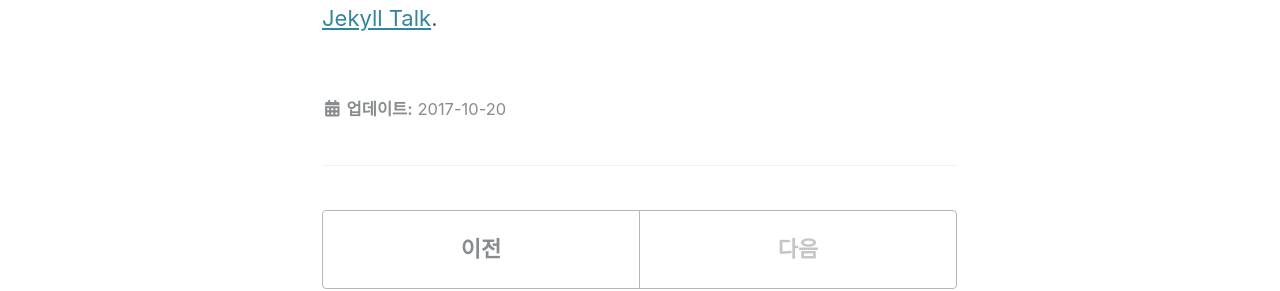
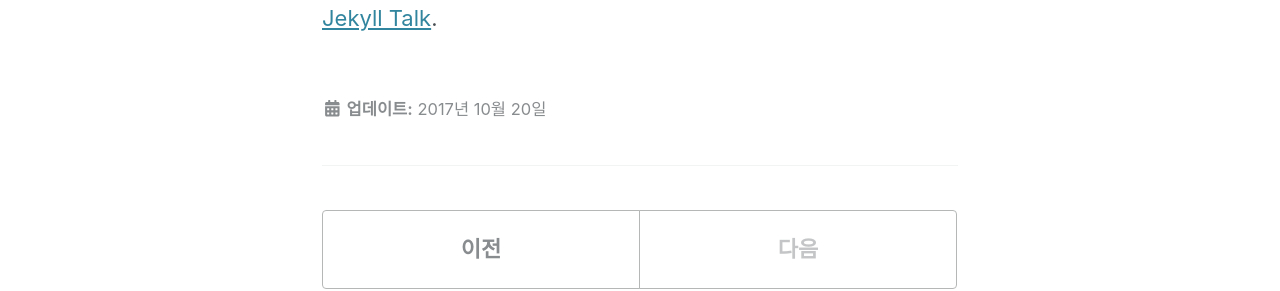
Before and after one commit to kimjh0/kimjh0.github.io, a Jekyll site: the page built from _posts/2018-12-17-first-post.md, in a window 1280 px wide and 900 px high, scrolled down 424 px. Shown: the part 390-681 px from the top of the window. Built offline with Jekyll 4.4.1, drawn with Linux system fonts in a browser that asks for light colours; cached includes are drawn as plain includes; nearby versions of some CDN libraries.

Commit message:
Update single.html

```diff
--- a/_layouts/single.html
+++ b/_layouts/single.html
@@ -52,9 +52,9 @@ layout: default
         {% endif %}
         {% include page__taxonomy.html %}
         {% if page.last_modified_at %}
-          <p class="page__date"><strong><i class="fas fa-fw fa-calendar-alt" aria-hidden="true"></i> {{ site.data.ui-text[site.locale].date_label | default: "Updated:" }}</strong> <time datetime="{{ page.last_modified_at | date: "%Y-%m-%d" }}">{{ page.last_modified_at | date: "%Y-%m-%d" }}</time></p>
+          <p class="page__date"><strong><i class="fas fa-fw fa-calendar-alt" aria-hidden="true"></i> {{ site.data.ui-text[site.locale].date_label | default: "Updated: " }}</strong> <time datetime="{{ page.last_modified_at | date: "%Y-%m-%d" }}">{{ page.last_modified_at | date: "%Y년 %-m월 %-d일" }}</time></p>
         {% elsif page.date %}
-          <p class="page__date"><strong><i class="fas fa-fw fa-calendar-alt" aria-hidden="true"></i> {{ site.data.ui-text[site.locale].date_label | default: "Updated:" }}</strong> <time datetime="{{ page.date | date_to_xmlschema }}">{{ page.date | date: "%Y-%m-%d" }}</time></p>
+          <p class="page__date"><strong><i class="fas fa-fw fa-calendar-alt" aria-hidden="true"></i> {{ site.data.ui-text[site.locale].date_label | default: "Updated: " }}</strong> <time datetime="{{ page.date | date_to_xmlschema }}">{{ page.date | date: "%Y년 %-m월 %-d일" }}</time></p>
         {% endif %}
       </footer>
 
```
